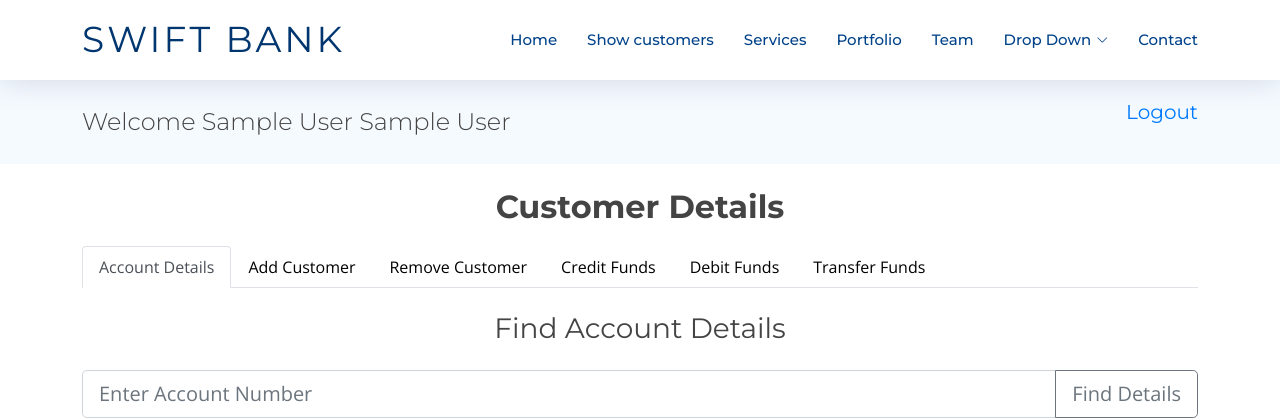
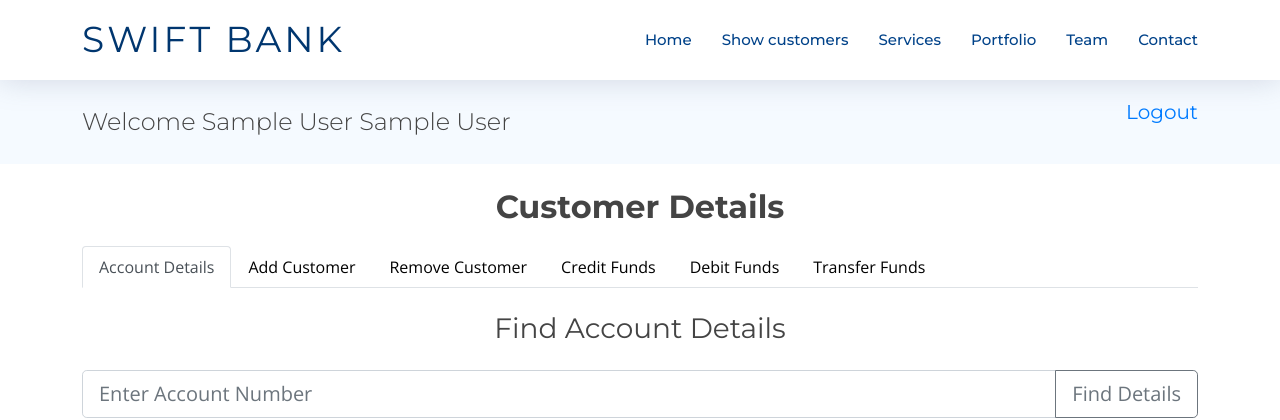
Before and after one commit to viveknimbolkar/SwiftBank, a PHP site: page /employee/employee-dashboard.php in a window 1280 px wide. Shown: the top 420 px of the page. Run offline with PHP 8.4, Linux system fonts and the light colour scheme; the visitor is signed in with stand-in values (Sample User, id 1); some libraries are stand-ins or nearby versions.

Commit message:
change employee-dashboard and fix backend customer add problem

```diff
--- a/backend/connection.php
+++ b/backend/connection.php
@@ -11,8 +11,4 @@
         die("Connection Error!");
     }
 
-
-
-
-
 ?>
--- a/employee/employee-dashboard.php
+++ b/employee/employee-dashboard.php
@@ -55,23 +55,7 @@
           <li><a class="nav-link scrollto" href="../index.php#services">Services</a></li>
           <li><a class="nav-link scrollto " href="../index.php#portfolio">Portfolio</a></li>
           <li><a class="nav-link scrollto" href="../index.php#team">Team</a></li>
-          <li class="dropdown"><a href="#"><span>Drop Down</span> <i class="bi bi-chevron-down"></i></a>
-            <ul>
-              <li><a href="#">Drop Down 1</a></li>
-              <li class="dropdown"><a href="#"><span>Deep Drop Down</span> <i class="bi bi-chevron-right"></i></a>
-                <ul>
-                  <li><a href="#">Deep Drop Down 1</a></li>
-                  <li><a href="#">Deep Drop Down 2</a></li>
-                  <li><a href="#">Deep Drop Down 3</a></li>
-                  <li><a href="#">Deep Drop Down 4</a></li>
-                  <li><a href="#">Deep Drop Down 5</a></li>
-                </ul>
-              </li>
-              <li><a href="#">Drop Down 2</a></li>
-              <li><a href="#">Drop Down 3</a></li>
-              <li><a href="#">Drop Down 4</a></li>
-            </ul>
-          </li>
+
           <li><a class="nav-link scrollto" href="../index.php#contact">Contact</a></li>
         </ul>
         <i class="bi bi-list mobile-nav-toggle"></i>
--- a/forms/add-customer.php
+++ b/forms/add-customer.php
@@ -32,9 +32,11 @@
         $timestamp = date("Y-m-d h:i:s");
         #echo $timestamp;
 
-        $query = "INSERT INTO `customerdata` (`first_name`, `fathername`, `last_name`, `email_address`, `mobile_no`, `account_no`, `aadhar_no`, `address`, `city`, `taluka`, `district`, `state`, `dob`, `balance`, `pincode`,`gender`, `timestamp`) VALUES ('$firstname', '$fathername', '$lastname', '$email', '$mobile', '$account_no', '$aadhar_no', '$address', '$city', '$taluka', '$district', '$state', '$dob', '$balance', '$pincode', '$gender', '$timestamp')";
+        $query = "INSERT INTO `customerdata` (`first_name`, `father_name`, `last_name`, `email_address`, `mobile_no`, `account_no`, `aadhar_no`, `address`, `city`, `taluka`, `district`, `state`, `dob`, `balance`, `pincode`,`gender`, `timestamp`) VALUES ('$firstname', '$fathername', '$lastname', '$email', '$mobile', '$account_no', '$aadhar_no', '$address', '$city', '$taluka', '$district', '$state', '$dob', '$balance', '$pincode', '$gender', '$timestamp')";
 
        $result = mysqli_query($conn,$query);
+
+       echo mysqli_error($conn);
 
        #echo mysqli_error($conn);
 
@@ -156,7 +158,7 @@
         }else{
 
             echo "<script> alert('Record is not added! Try again'); </script>";
-            redirectPage(); #redirect to the respected user dashboard
+            //redirectPage(); #redirect to the respected user dashboard
 
         }#end of success query completion
 
```
